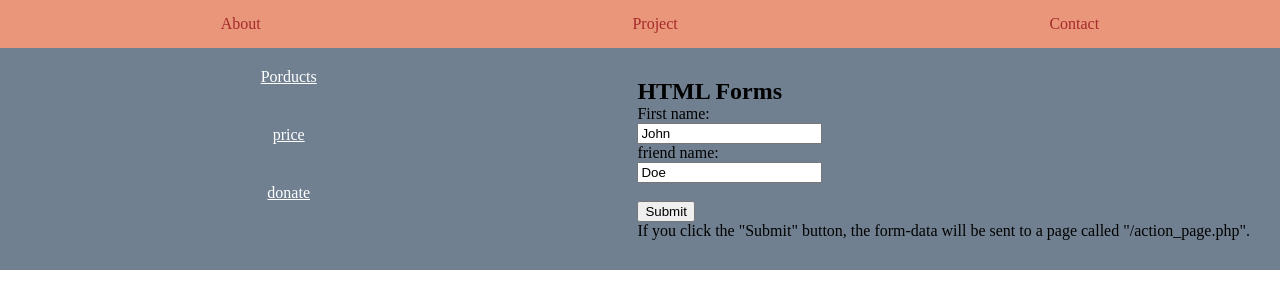
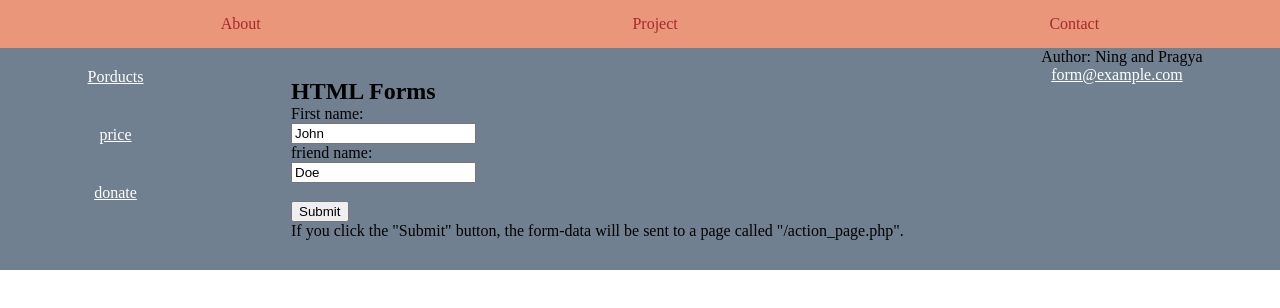
Before and after one commit to Ningleeeee/test, a plain HTML site: page index.html in a window 1280 px wide. Drawn offline with Linux system fonts and the light colour scheme.

Commit message:
added footer

```diff
--- a/index.html
+++ b/index.html
@@ -46,6 +46,13 @@
           </p>
         </form>
       </section>
+      <footer>
+          <footer>
+              <p>Author: Ning and Pragya<br>
+                <a href="mailto:form@example.com">form@example.com</a></p>
+              </footer>
+            </footer>
+      </footer>
     </div>
   </body>
 </html>
```
